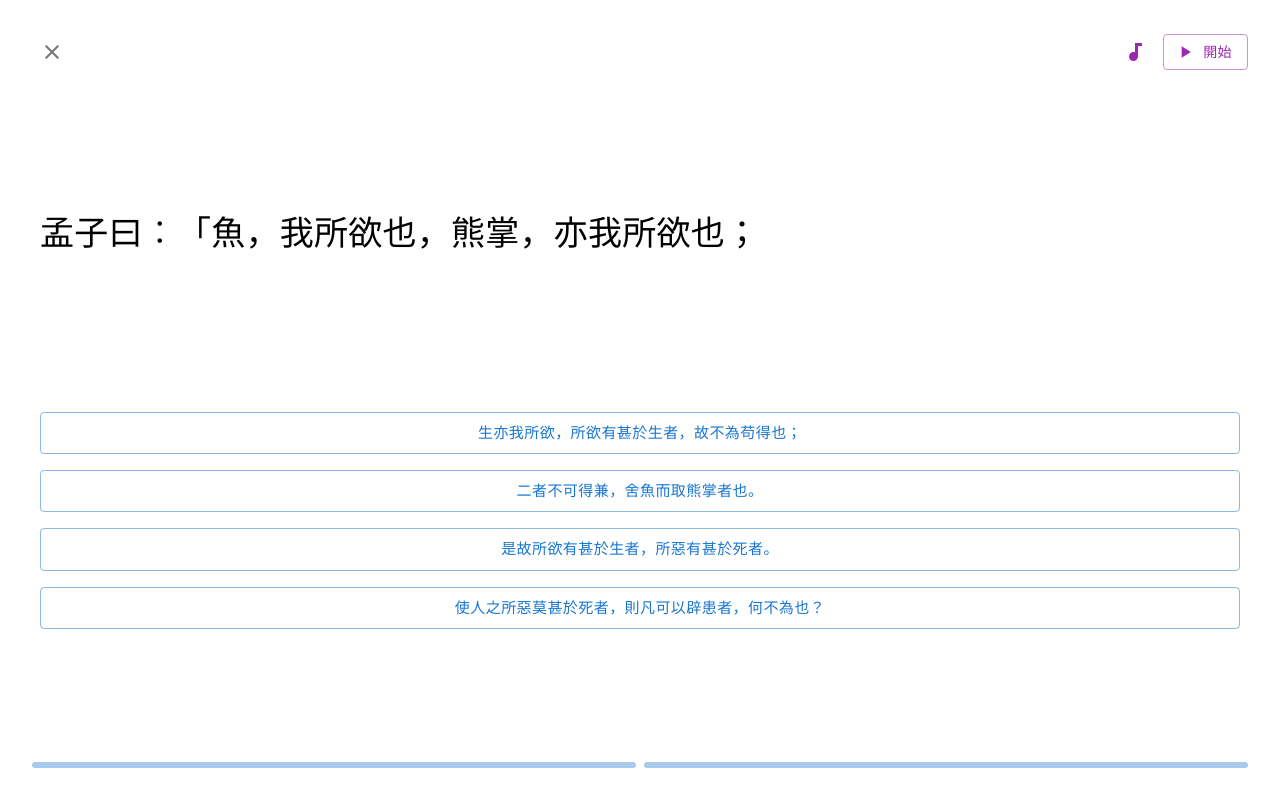
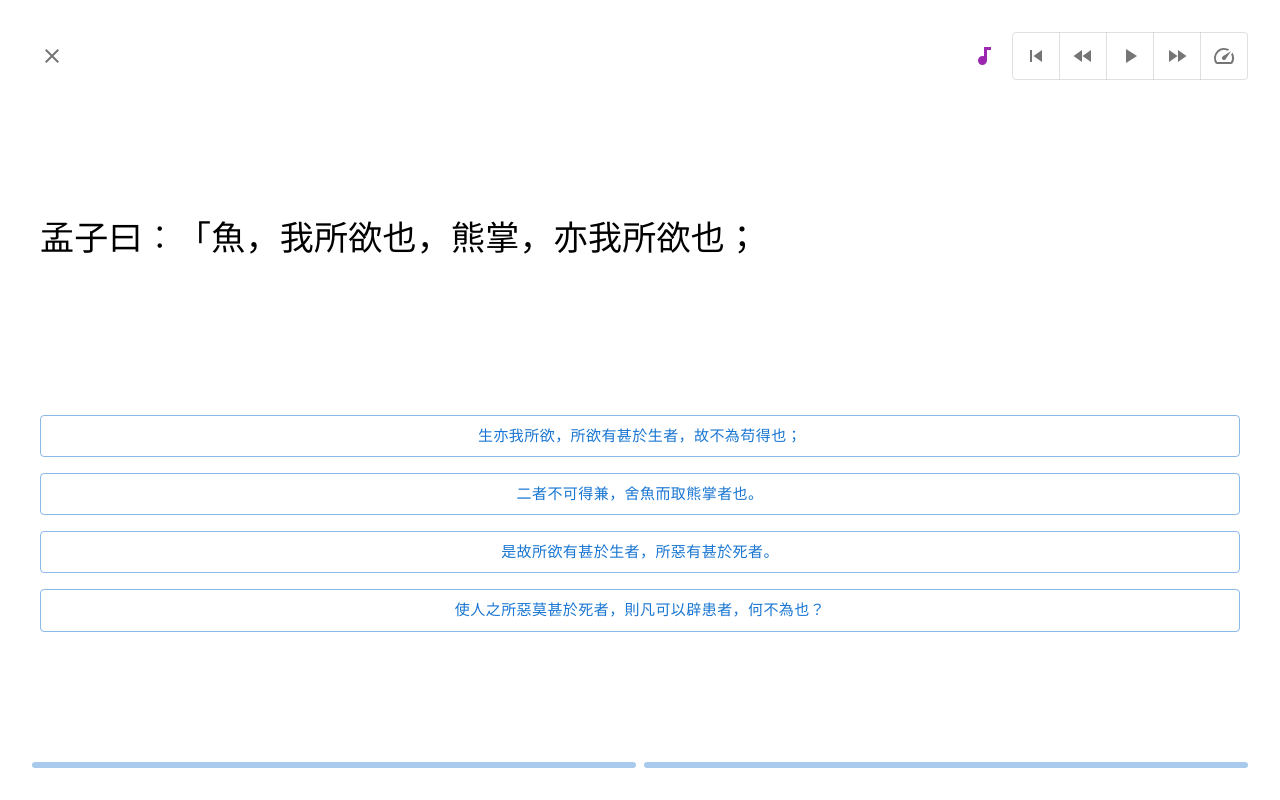
Before and after one commit to Jason107206/dse12, a Next.js app: page / in a window 1280 px wide. Both pictures are taken after a click on the button "開始". Built offline with nearby package versions, Linux system fonts and the light colour scheme.

Commit message:
Narration player changed

```diff
--- a/package.json
+++ b/package.json
@@ -16,6 +16,7 @@
     "next": "14.2.5",
     "react": "^18",
     "react-dom": "^18",
+    "react-pdf": "^9.1.0",
     "zustand": "^4.5.5"
   },
   "devDependencies": {
--- /dev/null
+++ b/src/app/answer-option.tsx
@@ -0,0 +1,30 @@
+import { Button } from "@mui/material"
+import { useState } from "react"
+
+const AnswerOption = (
+  {
+    label,
+    isCorrect,
+    onClick
+  }: {
+    label: any,
+    isCorrect: Boolean,
+    onClick: VoidFunction
+  }
+) => {
+  const [isClicked, setClicked] = useState(false)
+
+  return <Button
+    variant={(isClicked && isCorrect) ? "contained" : "outlined"}
+    size="large"
+    onClick={() => {
+      setClicked(true)
+      if (isCorrect) setTimeout(() => onClick(), 500)
+    }}
+    color={isClicked ? isCorrect ? "success" : "error" : "primary"}
+  >
+    {label}
+  </Button>
+}
+
+export default AnswerOption
--- /dev/null
+++ b/src/app/narration-player.tsx
@@ -0,0 +1,120 @@
+import { Audiotrack, FastForward, FastRewind, Pause, PlayArrow, SkipPrevious, Speed } from "@mui/icons-material"
+import { Box, Button, Card, CardContent, IconButton, ToggleButton, ToggleButtonGroup } from "@mui/material"
+import { useEffect, useRef, useState } from "react"
+
+const NarrationPlayer = (
+  {
+    state,
+    src,
+    metadata
+  }: {
+    state: boolean,
+    src: string,
+    metadata: object
+  }
+) => {
+  const audioPlayer = useRef<HTMLAudioElement>(null)
+  const [playingState, setPlayingState] = useState(false)
+  const [speedState, setSpeedState] = useState(false)
+
+  const skipToPrevious = () => {
+    if (audioPlayer.current!.currentTime > 0) {
+      audioPlayer.current!.currentTime = 0
+    }
+  }
+
+  const rewind = (
+    second: number
+  ) => {
+    if (audioPlayer.current!.currentTime > 0) {
+      audioPlayer.current!.currentTime = audioPlayer.current!.currentTime - second
+    }
+  }
+
+  const forward = (
+    second: number
+  ) => {
+    if (audioPlayer.current!.duration - second > 0) {
+      audioPlayer.current!.currentTime = audioPlayer.current!.currentTime + second
+    }
+  }
+
+  useEffect(() => {
+    if (state) navigator.mediaSession.metadata = new MediaMetadata(metadata)
+  }, [state])
+
+  useEffect(() => {
+    if (playingState) {
+      audioPlayer.current!.play()
+    } else {
+      audioPlayer.current!.pause()
+    }
+  }, [playingState])
+
+  useEffect(() => {
+    if (speedState) {
+      audioPlayer.current!.playbackRate = 1.5
+    } else {
+      audioPlayer.current!.playbackRate = 1
+    }
+  }, [speedState])
+
+  return (
+    <div>
+      <div
+        className="flex items-center gap-4"
+      >
+        <Audiotrack color="secondary" />
+        <ToggleButtonGroup>
+          <ToggleButton
+            value
+            onChange={skipToPrevious}
+          >
+            <SkipPrevious />
+          </ToggleButton>
+          <ToggleButton
+            value
+            onChange={() => rewind(5)}
+          >
+            <FastRewind />
+          </ToggleButton>
+          <ToggleButton
+            value
+            color="secondary"
+            selected={playingState}
+            onChange={() => setPlayingState(s => !s)}
+          >
+            {
+              playingState ? <Pause /> : <PlayArrow />
+            }
+          </ToggleButton>
+          <ToggleButton
+            value
+            onChange={() => forward(5)}
+          >
+            <FastForward />
+          </ToggleButton>
+          <ToggleButton
+            value
+            color="secondary"
+            selected={speedState}
+            onChange={() => setSpeedState(s => !s)}
+          >
+            <Speed />
+          </ToggleButton>
+        </ToggleButtonGroup>
+      </div>
+      {
+        state &&
+        <audio
+          ref={audioPlayer}
+          src={src}
+          onPause={() => setPlayingState(false)}
+          onEnded={() => setPlayingState(false)}
+        />
+      }
+    </div>
+  )
+}
+
+export default NarrationPlayer
--- a/src/app/page.tsx
+++ b/src/app/page.tsx
@@ -1,11 +1,15 @@
 "use client"
 
 import { Database } from "@/database/database";
-import { Audiotrack, Close, ExitToApp, Pause, PlayArrow, RestartAlt, SkipNext, SkipPrevious } from "@mui/icons-material";
+import { Close, ExitToApp, PlayArrow, RestartAlt, SkipNext, SkipPrevious } from "@mui/icons-material";
 import { Button, Fade, FormControl, IconButton, InputLabel, LinearProgress, linearProgressClasses, MenuItem, Select, SelectChangeEvent, styled, Typography } from "@mui/material";
 import { useEffect, useRef, useState } from "react";
+import AnswerOption from "./answer-option";
+import NarrationPlayer from "./narration-player";
 
 export default function Home() {
+  const version = 11
+
   const [status, setStatus] = useState(false)
   const [passageIndex, setPassageIndex] = useState(0)
 
@@ -18,8 +22,6 @@ export default function Home() {
   const [options, setOptions] = useState([1])
 
   const [audioSrc, setAudioSrc] = useState("")
-  const [audioState, setAudioState] = useState(false)
-  const audioPlayer = useRef<HTMLAudioElement>(null)
 
   const resetOptions = () => {
     let temp_options = [currentSentenceIndex + 1]
@@ -56,11 +58,11 @@ export default function Home() {
   }, [passageIndex])
 
   useEffect(() => {
+    setCurrentSentenceIndex(0)
     setCurrentParagraph(Database[passageIndex].content[currentParagraphIndex])
   }, [currentParagraphIndex])
 
   useEffect(() => {
-    setCurrentSentenceIndex(0)
     setLastSentenceIndex(currentParagraph.length - 1)
   }, [currentParagraph])
 
@@ -73,43 +75,9 @@ export default function Home() {
       resetOptions()
       setAudioSrc(Database[passageIndex].audio_src)
     } else {
-      setAudioState(false)
       setAudioSrc("")
     }
   }, [status])
-
-  useEffect(() => {
-    if (audioState) {
-      audioPlayer.current?.play()
-    } else {
-      audioPlayer.current?.pause()
-    }
-  }, [audioState])
-
-  const AnswerButton = ({
-    label,
-    isCorrect
-  }: {
-    label: any,
-    isCorrect: Boolean
-  }) => {
-    const [isClicked, setClicked] = useState(false)
-
-    return <Button
-      variant={(isClicked && isCorrect) ? "contained" : "outlined"}
-      size="large"
-      onClick={() => {
-        setClicked(true)
-        if (isCorrect) setTimeout(() => {
-          setCurrentSentenceIndex(i => i + 1)
-          setClicked(false)
-        }, 700)
-      }}
-      color={isClicked ? isCorrect ? "success" : "error" : "primary"}
-    >
-      {label}
-    </Button>
-  }
 
   const BorderLinearProgress = styled(LinearProgress)(() => ({
     height: 6,
@@ -209,21 +177,14 @@ export default function Home() {
                 >
                   <Close />
                 </IconButton>
-                <div
-                  className="flex items-center gap-4"
-                >
-                  <Audiotrack color="secondary" />
-                  <Button
-                    color="secondary"
-                    variant={audioState ? "contained" : "outlined"}
-                    startIcon={audioState ? <Pause /> : <PlayArrow />}
-                    onClick={() => setAudioState(!audioState)}
-                  >
-                    {
-                      audioState ? "暫停" : "開始"
-                    }
-                  </Button>
-                </div>
+                <NarrationPlayer
+                  state={status}
+                  src={audioSrc}
+                  metadata={{
+                    title: Database[passageIndex].title,
+                    artist: Database[passageIndex].author
+                  }}
+                />
               </div>
               <div
                 className="p-2 grid content-evenly gap-8"
@@ -254,10 +215,11 @@ export default function Home() {
                   {
                     currentSentenceIndex + 1 <= lastSentenceIndex &&
                     options.map((x, i) =>
-                      <AnswerButton
+                      <AnswerOption
                         key={i}
                         label={currentParagraph[x]}
                         isCorrect={x == currentSentenceIndex + 1}
+                        onClick={() => setCurrentSentenceIndex(i => i + 1)}
                       />
                     )
                   }
@@ -321,12 +283,6 @@ export default function Home() {
           </Fade>
         }
       </div>
-      <audio
-        ref={audioPlayer}
-        src={audioSrc}
-        onPause={() => setAudioState(false)}
-        onEnded={() => setAudioState(false)}
-      />
     </div>
   );
 }
--- a/src/database/database.tsx
+++ b/src/database/database.tsx
@@ -292,7 +292,8 @@ export const Database = [
         "今年九月二十八日，因坐法華西亭，",
         "望西山，始指異之。",
         "遂命僕過湘江，緣染溪，",
-        "斫榛莽，焚茅茷，窮山之高而止。",
+        "斫榛莽，焚茅茷，",
+        "窮山之高而止。",
         "攀援而登，箕踞而遨，",
         "則凡數州之土壤，皆在衽席之下。",
         "其高下之勢，岈然窪然，",
```
Also changed, not shown: 2 other files (tests, documents, lock files or other folders).
